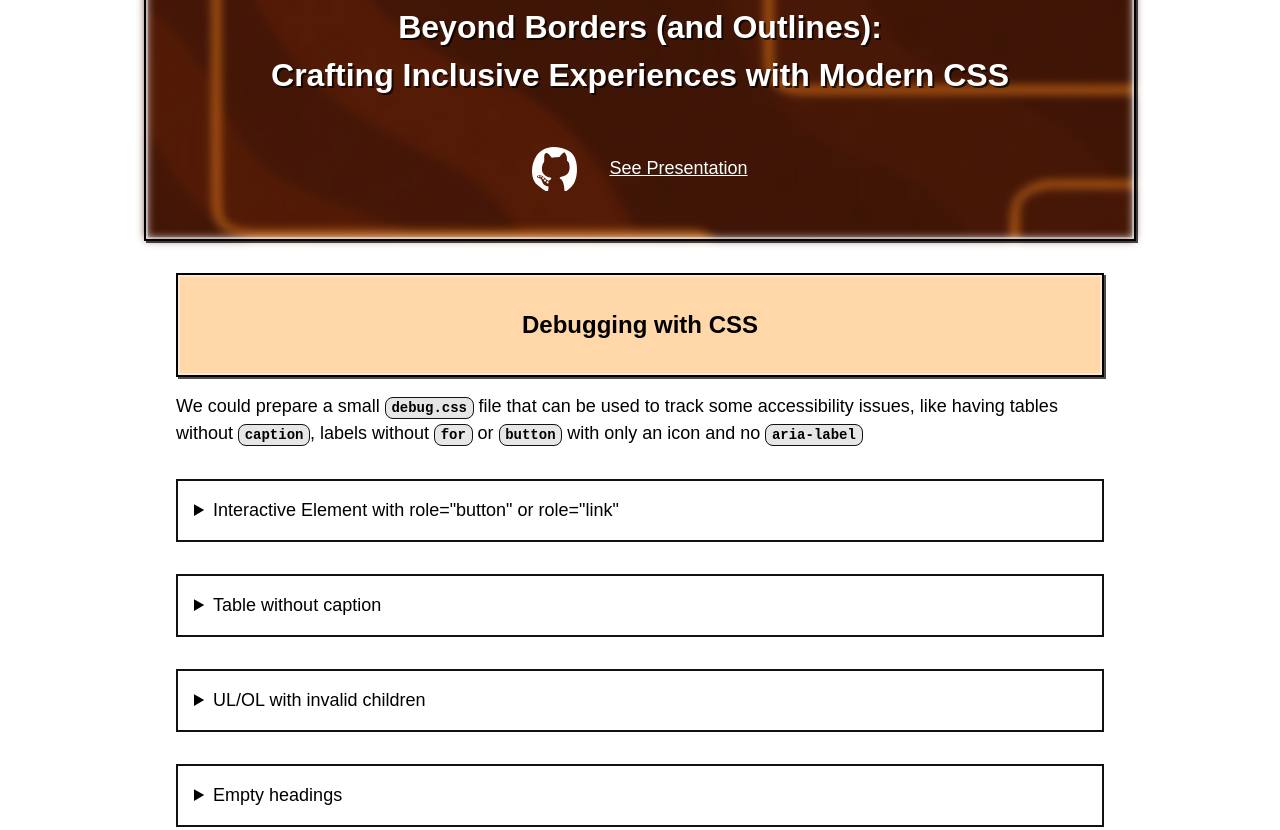
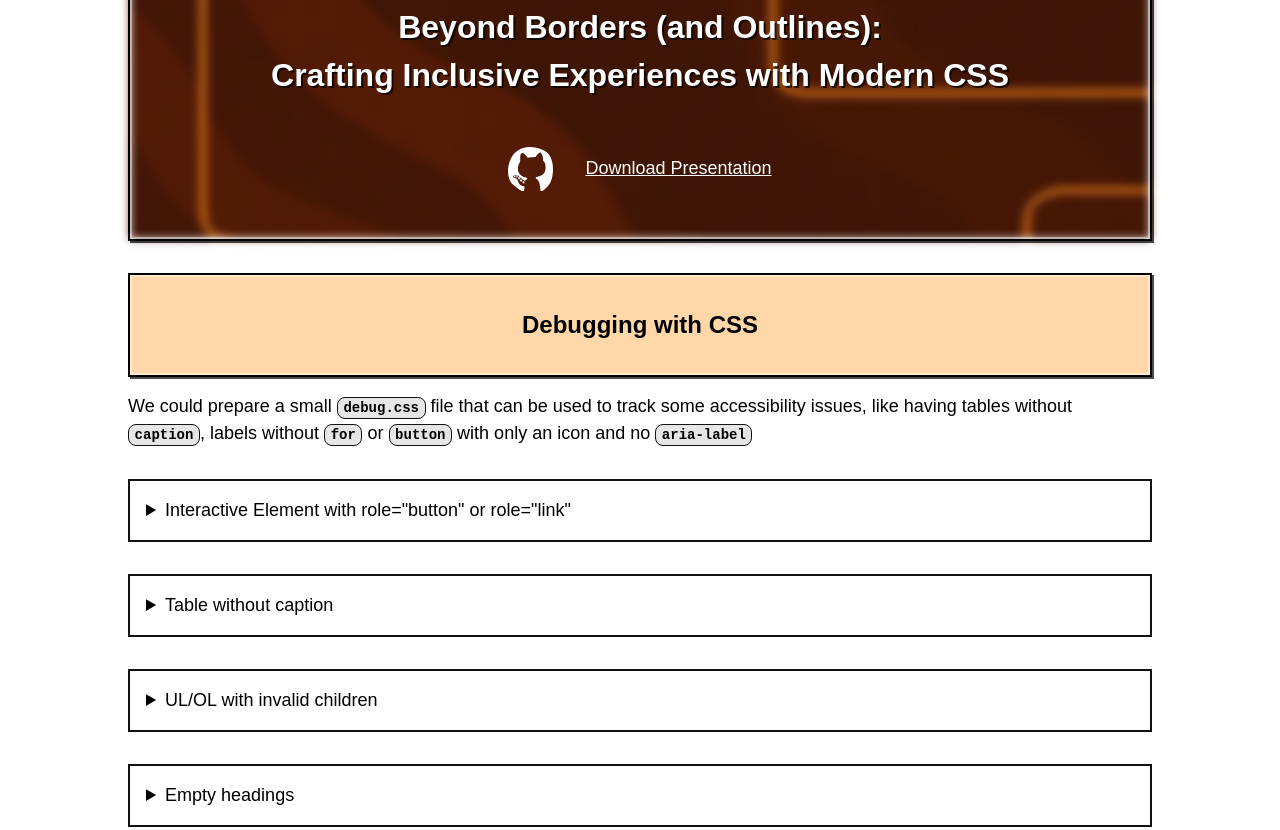
Before and after one commit to manuelsanchez2/cssday-2025-a11y, a website: page index.html in a window 1280 px wide. Shown: the part 258-1088 px from the top of the page. Drawn offline with nearby package versions, Linux system fonts and the light colour scheme; a web font is replaced by a local one.

Commit message:
feat: add PDF presentation and improve HTML structure for accessibility

```diff
--- a/index.html
+++ b/index.html
@@ -79,17 +79,17 @@
         </svg>
       </a>
 
-      <a class="header__github" href="">
-        See Presentation
+      <a class="header__github" target="_blank" download href="./CSSDay-Accessibility-2025.pdf">
+        Download Presentation
       </a>
     </div>
 
 
   </header>
   <main>
-    <section aria-label="CSS Debug With Has">
+    <section aria-labelledby="debug-css">
       <hgroup>
-        <h2 class="container-shadow">Debugging with CSS</h2>
+        <h2 id="debug-css" class="container-shadow">Debugging with CSS</h2>
         <p>
           We could prepare a small <code>debug.css</code> file that can be
           used to track some accessibility issues, like having tables without
@@ -746,7 +746,7 @@ button:has(svg):not(:has(span)):not([aria-label])::after {
       </details>
 
       <details>
-        <summary>Step 3: We do some math with clamp() and add fallback support</summary>
+        <summary>Step 3: We determine the text color with clamp() and add fallback support</summary>
 
         <div>
           <p>
--- a/styles/base.css
+++ b/styles/base.css
@@ -10,15 +10,16 @@ body {
 	font-family: var(--font-family);
 	font-size: 1.125rem;
 	line-height: 1.5;
+	padding: 0 1rem;
+}
+
+main,
+header {
+	display: flex;
+	flex-direction: column;
 	width: min(100%, 1024px);
 	max-width: 100%;
 	margin-inline: auto;
-	padding: 0 1rem;
-}
-
-main {
-	display: flex;
-	flex-direction: column;
 }
 
 main h2 {
@@ -30,7 +31,7 @@ main h2 {
 }
 
 section {
-	padding: 2rem;
+	padding-block: 2rem;
 }
 
 p {
```
Also changed, not shown: 1 other file.
